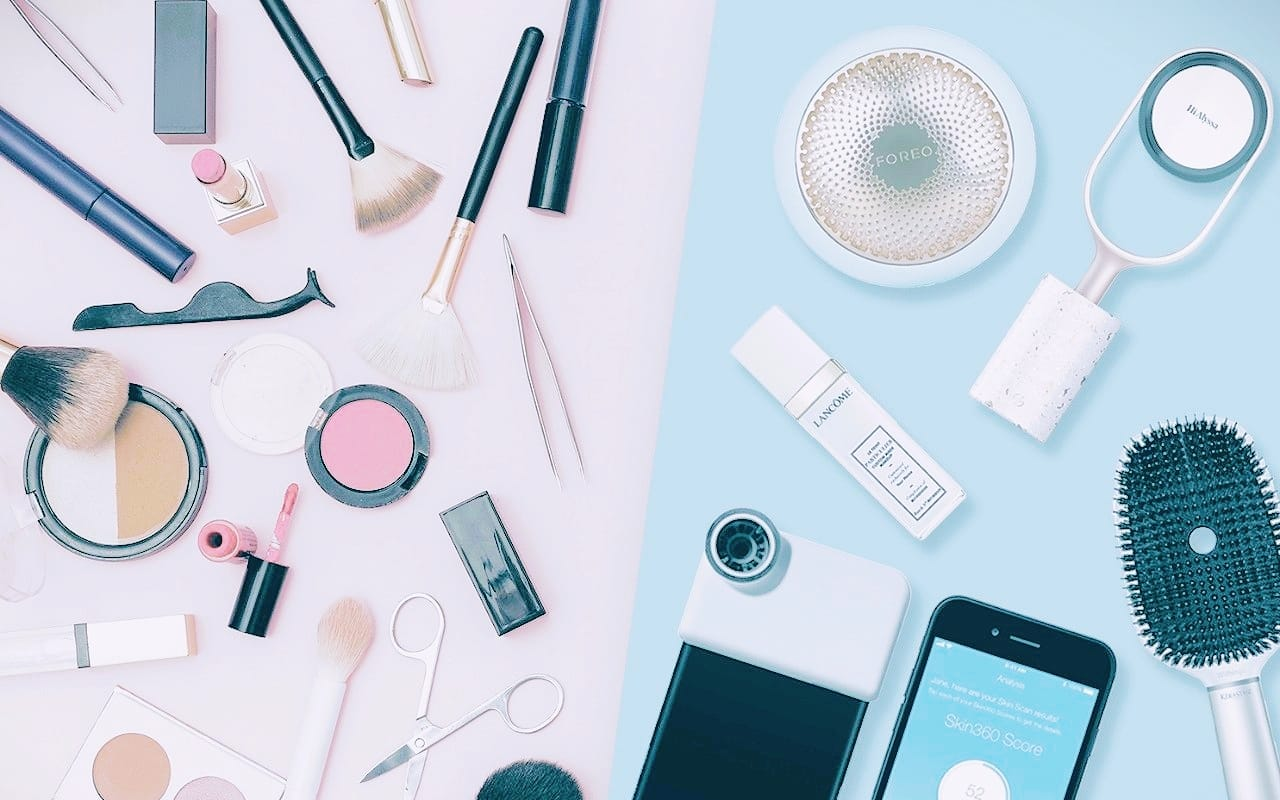
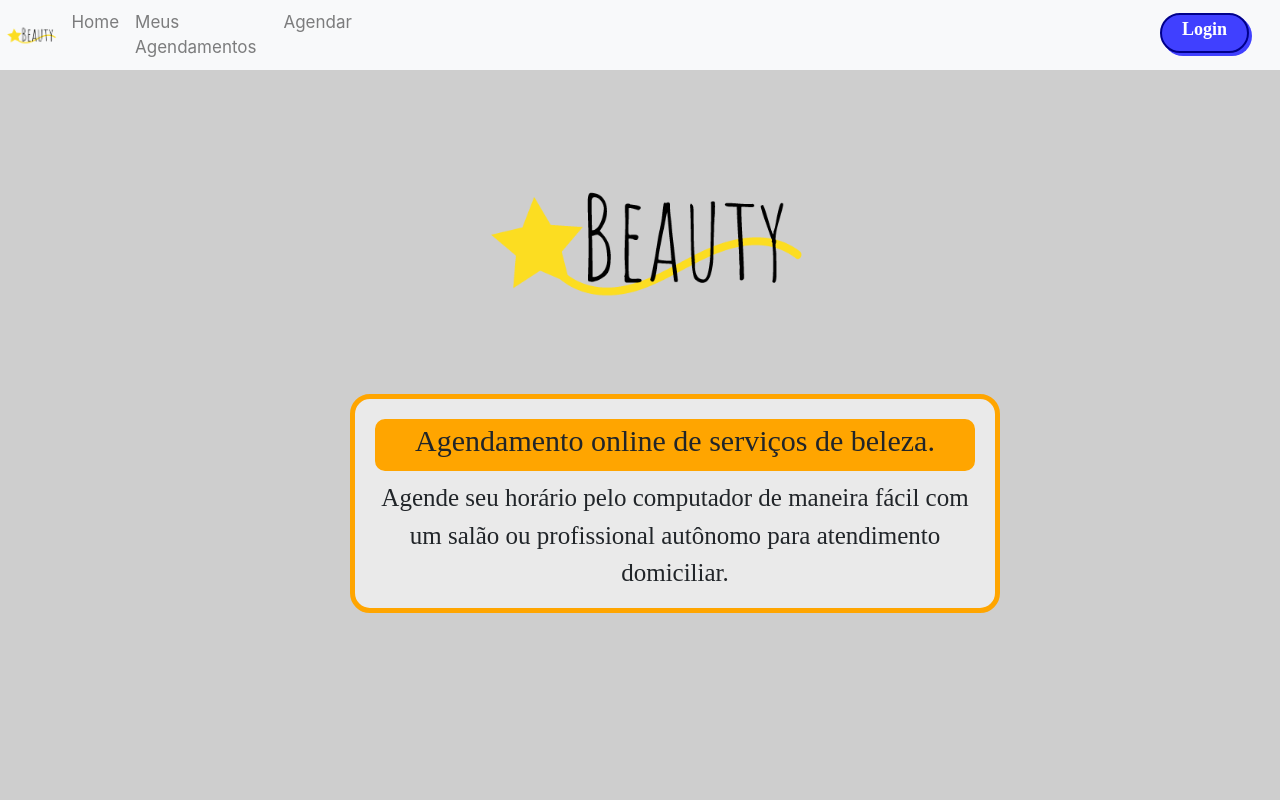
Before and after one commit to Estrelas-Zup/star-beauty-ui, a React (Create React App) app: page / in a window 1280 px wide. Built offline with nearby package versions, Linux system fonts and the light colour scheme; no server answers.

Commit message:
tirando rota background

```diff
--- a/src/pages/Home/index.js
+++ b/src/pages/Home/index.js
@@ -1,12 +1,10 @@
 import './index.css'
 import Navbar from '../../core/components/Navbar'
-import backgroundImage from "../../images/backgroundImage.jpg"
 
 function Home() {
   return (
     <div>
       <div className="backgroundImage">
-      <img src={backgroundImage} alt="Logo" />
         < Navbar />
         <div className="st-image">
           <img className="mb-4" src='/images/Beauty.png' alt="" width="400" height="200" />
```
Also changed, not shown: src/pages/Home/index.css (line endings or trailing spaces).
